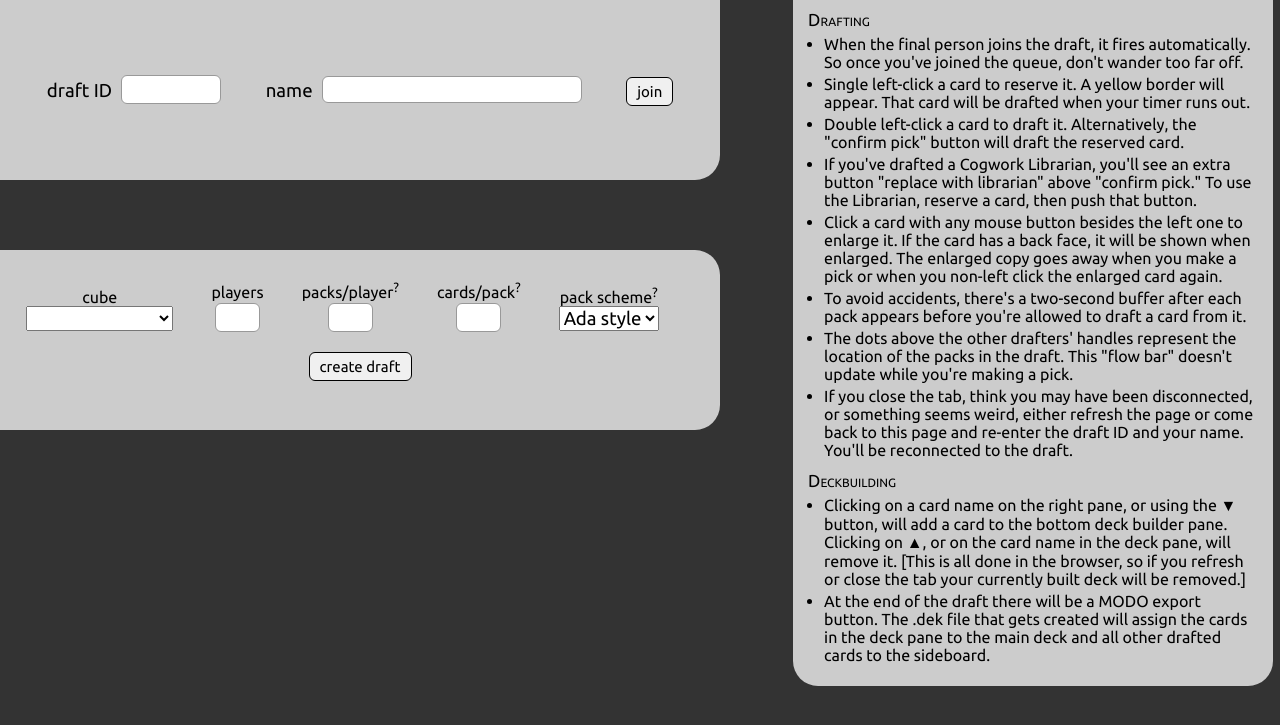
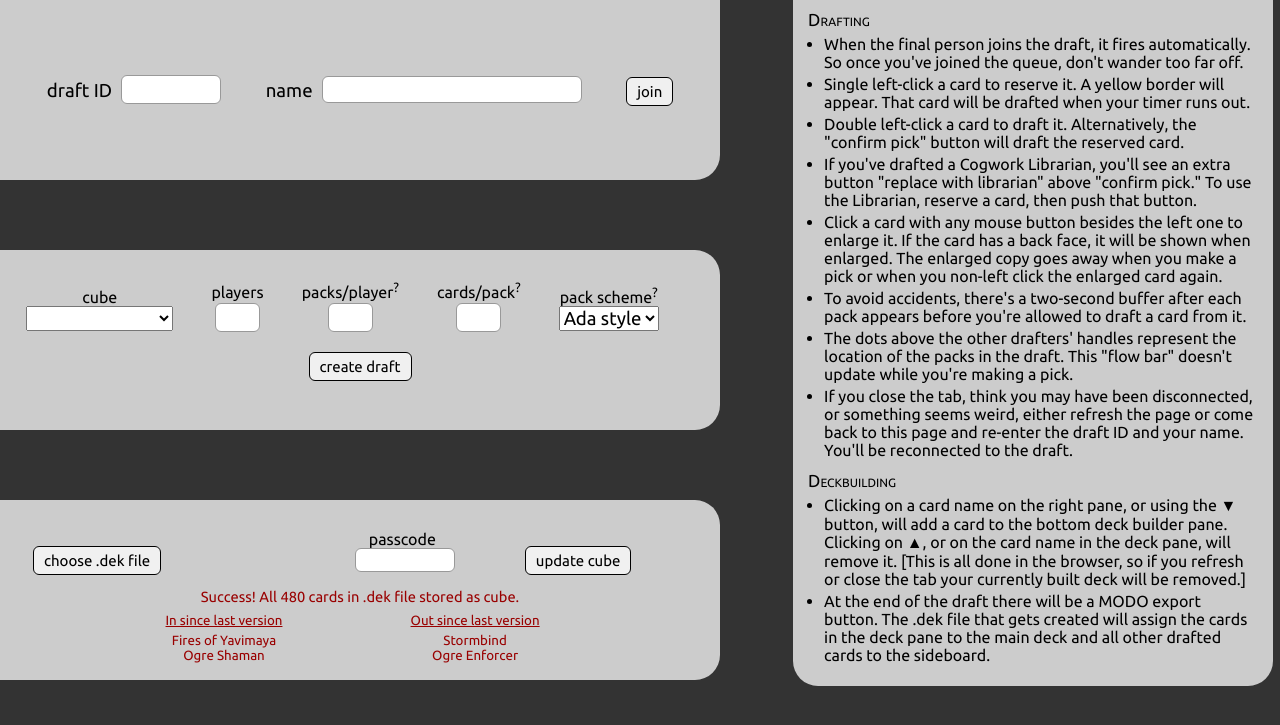
Before and after one commit to ajlvi/cube-draft, a Flask app: page /queue in a window 1280 px wide. Shown: the top 725 px of the page. Run offline with Flask 2, Linux system fonts and the light colour scheme.

Commit message:
dek file uploading beta
This is Ada's portion of the coding at least. Bekka still needs to connect the pieces.

```diff
--- a/app/static/css/cubedraft.css
+++ b/app/static/css/cubedraft.css
@@ -103,11 +103,11 @@ body {margin-left: 0; margin-top: 0 ; overflow-x: auto; overflow-y: auto}
 .player-name-field input { width : 260px ; padding: 0px 0px 0px 5px }
 .draft-id-field, .player-name-field { margin-top: auto; margin-bottom:auto ;
 	padding: 0px 40px 0px 0px }
-#join-draft-button, #make-draft-button { font-family: Ubuntu; font-size: 15px; padding: 5px 10px 5px 10px;
+#join-draft-button, #make-draft-button, #upload-dek-button { font-family: Ubuntu; font-size: 15px; padding: 5px 10px 5px 10px;
 	border-radius: 6px 6px 6px 6px; border-width: 1px;
 	border-color: black; border-style: solid; background: #F0F0F0 }
-#join-draft-button:focus, #join-draft-button:hover, #make-draft-button:focus, #make-draft-button:hover { background-color: #DDDDDD; }
-#join-draft-button:active, #make-draft-button:active { background-color:#DDDDFF; }
+#join-draft-button:focus, #join-draft-button:hover, #make-draft-button:focus, #make-draft-button:hover, #upload-dek-button:focus, #upload-dek-button:hover { background-color: #DDDDDD; }
+#join-draft-button:active, #make-draft-button:active, #upload-dek-button:active { background-color:#DDDDFF; }
 
 .createblock { height: 180px ; width: 720px ; background: #CCCCCC;
 	border-radius: 0px 25px 25px 0px; margin-top: 70px }
@@ -125,6 +125,26 @@ body {margin-left: 0; margin-top: 0 ; overflow-x: auto; overflow-y: auto}
 .created-response { width: 100%; text-align: center; font-family: Ubuntu;
 	font-size:14pt ; color: #990000 }
 .draft-parameters { font-size : 12pt ; padding-left : 5px }
+
+.uploadblock { min-height: 180px ; width: 720px ; background: #CCCCCC; color : black;
+	font-family: Ubuntu; border-radius: 0px 25px 25px 0px; margin-top: 70px }
+.uploadblock form { width : 100% ; padding-top: 30px; display:table ; }
+
+.upload-dek-field { display: inline-block ; padding: 0px 0px 0px 33px ; width: 44% }
+.upload-input-button { font-size: 15px ; font-family:Ubuntu; border-color:black; border-width:1px; border-style:solid; border-radius: 6px 6px 6px 6px ; padding: 5px 10px 5px 10px; background: #F0F0F0; color: black }
+input[type="file"] {display : none}
+.uploaded-file {font-size:12pt ; font-family:Ubuntu ; padding: 0px 0px 0px 10px }
+
+.passcode-field { display : inline-block ; font-size: 12pt; text-align:center }
+.passcode-field input { font-family: Ubuntu; font-size: 14pt; padding: 0px 0px 0px 5px ;
+	border-radius: 6px ; border-width: 1px ; border-style: solid ;
+	border-color: #999999; margin: 0px 0px 0px 5px ; width : 100px }
+
+.upload-dek-button { display : inline-block ; padding: 0px 0px 0px 70px }
+.upload-response-message { color: #990000; font-size: 11pt; text-align:center ; margin-bottom:8px}
+.card-deltas { padding: 0px 0px 0px 100px ; }
+#new-ins, #new-outs { display: inline-block ; width: 40%; text-align: center; color:#990000 ; vertical-align: top; padding: 0px 0px 8px 0px }
+.delta-header { text-decoration: underline ; padding: 0px 0px 5px 0px }
 
 .toollink { position : relative }
 .toollink .tooltiptext { visibility: hidden; width: 205px; bottom: 100%; left: 50%; margin-left: -95px; font-size: 9.5pt ; background-color: #333333; color: #fff; text-align: center; padding: 5px 0; border-radius: 6px; position: absolute; z-index: 1; }
--- /dev/null
+++ b/app/static/dek-upload.js
@@ -0,0 +1,30 @@
+$(document).ready(function(){
+	var filepicker = document.getElementById("upload-input");
+	filepicker.onchange = function() {
+		verifyDek() ;
+	}
+});
+
+function verifyDek() {
+	var up = document.getElementById("upload-input")
+	fname = up.files[0].name;
+	if (fname.slice(fname.length -4, fname.length) == ".dek")
+		{var outmsg = ".dek file uploaded"}
+	else {
+		var outmsg = "choose a .dek file";
+		up.value = '';
+	}
+	var outslot = document.getElementById("uploaded-filename")
+	outslot.innerHTML = outmsg;
+}
+
+function dekFileLines() {
+	var upp = document.getElementById("upload-input");
+	var dekfile = upp.files[0];
+	var freader = new FileReader();
+	freader.readAsText(dekfile);
+	freader.onload = function(e) {
+		var lines = freader.result.split("\n");
+		return lines }
+	return lines
+}
--- a/app/templates/queue.html
+++ b/app/templates/queue.html
@@ -21,7 +21,7 @@ function validateForm() {
 	alertmsg += ' Please enter a valid number of cards per pack.';
 	oops = true;
 	}
-  if (playernum*packnum*cardnum > 450) {
+  if (playernum*packnum*cardnum > 480) {
      alertmsg += ' Your draft requires too many total cards.';
 	 oops = true;
   }
@@ -31,6 +31,7 @@ function validateForm() {
 	}
 };
 </script>
+<script charset="UTF-8" type="text/JavaScript" src="{{ url_for('static', filename='dek-upload.js') }}"></script>
 
 {% endblock %}
 
@@ -66,8 +67,6 @@ function validateForm() {
 	<span class="packs-field"><span class="toollink">packs/player<sup>?</sup><span class="tooltiptext">choosing 1 pack of 90 cards will create sealed decks.</span></span><br><input type="text" size="3" name="packs" /></span>
 	<span class="cards-field"><span class="toollink">cards/pack<sup>?</sup><span class="tooltiptext">If the draft is Ada style, 6/4/13 and 4/6/9 will cause the last two cards of each pack to be tossed.</span></span><br><input type="text" size="3" name="cards" /></span>
 
-
-
 	<span class="pack-scheme">
 	<span class="toollink">pack scheme<sup>?</sup><span class="tooltiptext">Ada style packs are color balanced. JJ style is random.</span>
 	<br><select name="packmethod">
@@ -84,7 +83,39 @@ function validateForm() {
 <div class="created-response">{{ draftcreated }}</div>
 
 </div>
+
+<!-- for uploading dek files -->
+
+<div class="uploadblock">
+<form>
+
+<span class="upload-dek-field">
+	<label for="upload-input" class="upload-input-button">choose .dek file</label>
+	<input type="file" id="upload-input">
+	<span id="uploaded-filename" class="uploaded-file"></span>
+</span>
+
+<span class="passcode-field">passcode<br><input type="text" name="passcode" /></span>
+
+<span class="upload-dek-button">
+	<input id="upload-dek-button" type="submit" name="submit" value="update cube" />
+</span>
+</form>
+
+<div class="upload-response-message" id="mainup">Success! All 480 cards in .dek file stored as cube.</div>
+<div class="card-deltas">
+	<span id="new-ins">
+		<div class="delta-header">In since last version</div>
+		<div class="card-delta-list">Fires of Yavimaya<br>Ogre Shaman</div>
+	</span>
+	<span id="new-outs">
+		<div class="delta-header">Out since last version</div>
+		<div class="card-delta-list">Stormbind<br>Ogre Enforcer</div>
+	</span>
 </div>
+</div>
+</div>
+
 <div class="queue-right-container">
 <div class="infoblock">
 <span class="info-header">Drafting</span>
```
